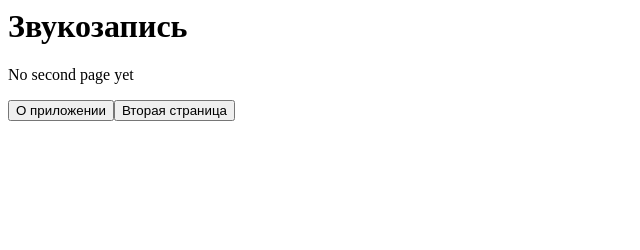
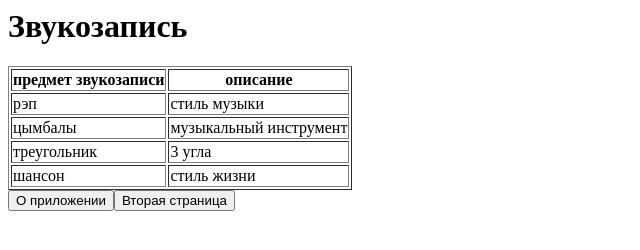
Before and after one commit to tafoiji/SPA, a plain HTML site: page index.html in a window 1280 px wide. Both pictures are taken after a click on the button "Вторая страница". Shown: the whole page, without its empty margins (0-640 px from the left). Drawn offline with nearby package versions, Linux system fonts and the light colour scheme.

Commit message:
ajax json loading added

```diff
--- a/index.html
+++ b/index.html
@@ -3,6 +3,9 @@
     <style>
     </style>
 </head>
+
+<script src='http://code.jquery.com/jquery-latest.js'></script>
+
 <body>
     <h1>Звукозапись</h1>
     <div id = "startDiv">
--- a/index.js
+++ b/index.js
@@ -19,7 +19,12 @@ function switchToState()
     var htmlText = "";
     if (model.pagetype == "SecondPage")
     {
-        htmlText = "<p>No second page yet</p>";
+        //htmlText = "<p>No second page yet</p>";
+        $.ajax("http://127.0.0.1:5500/звукозапись.json",
+            { type:'GET', dataType:'json', success:DataLoaded, error:ErrorHandler }
+        );
+
+        return;
     }
     else
     {
@@ -33,6 +38,46 @@ function switchToState()
     }
 
     area.innerHTML = htmlText;
+}
+
+function DataLoaded(data)
+{
+    console.log('загруженные через AJAX данные:');
+    console.log(data);
+
+    area.innerHTML = "";
+
+    var table = document.createElement("table");
+    table.border = 1;
+    var header = document.createElement("tr");
+    var col1 = document.createElement("th");
+    col1.textContent = "предмет звукозаписи";
+    header.appendChild(col1);
+
+    var col2 = document.createElement("th");
+    col2.textContent = "описание";
+    header.appendChild(col2);
+    table.appendChild(header);
+    for (var i in data)
+    {
+        var cortezh = document.createElement("tr");
+        var col1 = document.createElement("td");
+        col1.textContent = i;
+        cortezh.appendChild(col1);
+
+        var col2 = document.createElement("td");
+        col2.textContent = data[i];
+        cortezh.appendChild(col2);
+        table.appendChild(cortezh);
+    }
+
+    area.appendChild(table);
+}
+
+function ErrorHandler(jqXHR,StatusStr,ErrorStr)
+{
+    alert(StatusStr+' '+ErrorStr);
+    console.log(StatusStr+' '+ErrorStr);
 }
 
 function makeState(model)
@@ -58,6 +103,3 @@ secPage.addEventListener("click", function()
 
 document.body.appendChild(main);
 document.body.appendChild(secPage);
-//main.setAttribute("type", "button");
-//main.setAttribute("value", "О приложении");
-//main.setAttribute("type", "button");
--- /dev/null
+++ b/звукозапись.json
@@ -0,0 +1,6 @@
+{
+    "рэп": "стиль музыки",
+    "цымбалы": "музыкальный инструмент",
+    "треугольник": "3 угла",
+    "шансон": "стиль жизни"
+}
```
